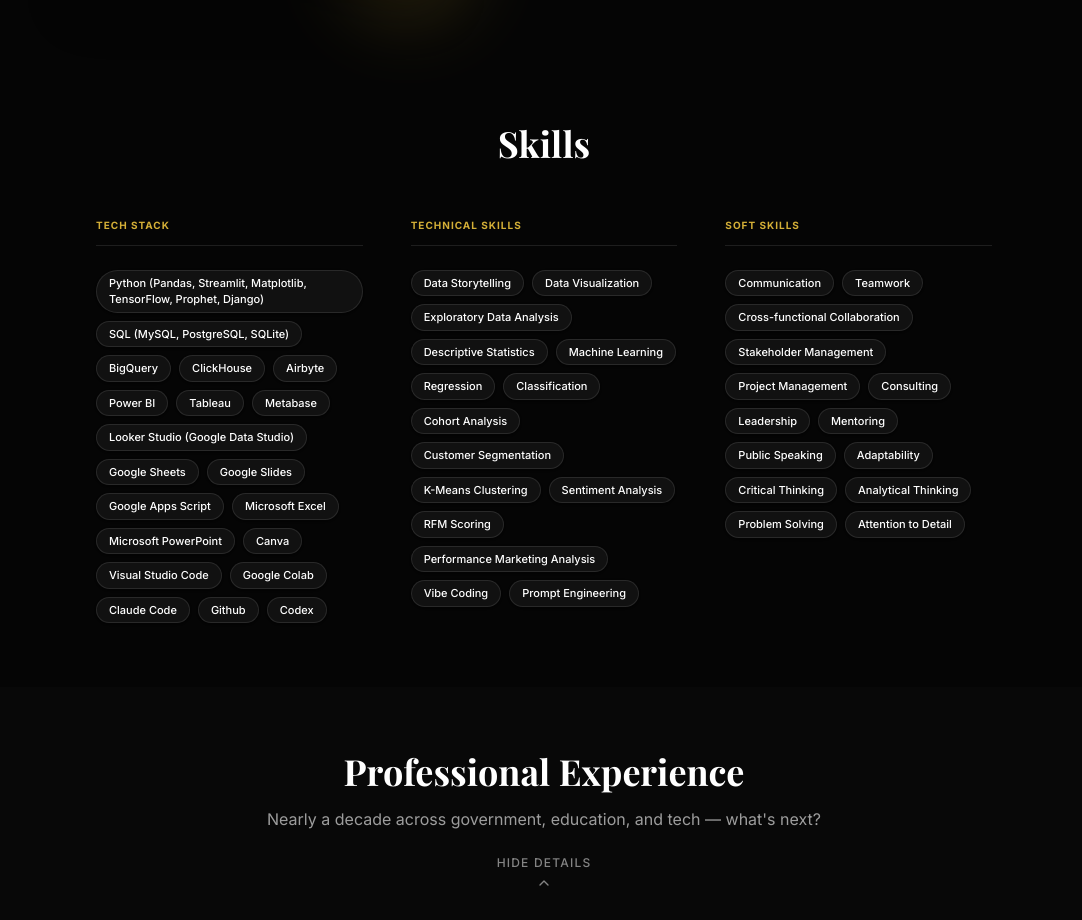
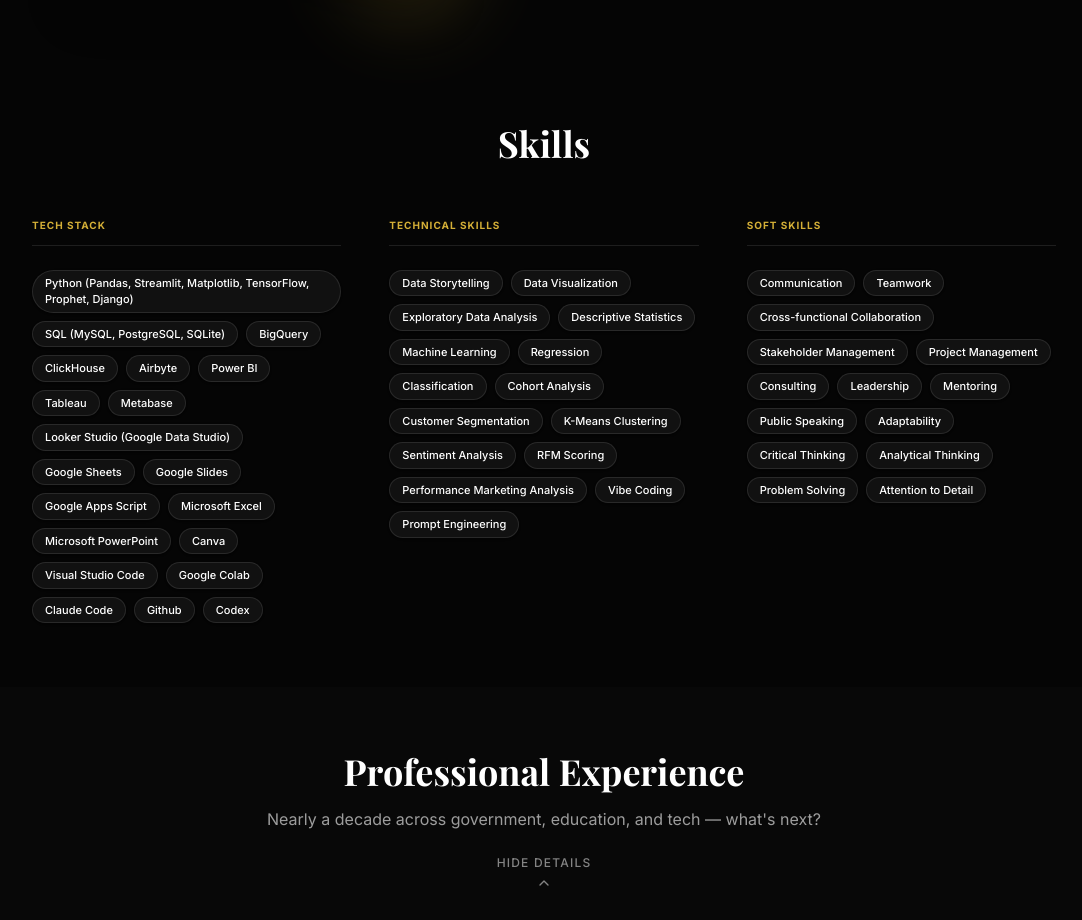
Before and after one commit to arguto1993/arguto1993.github.io, a React (Vite) app: page / in a window 1280 px wide. Shown: the part 1380-2300 px from the top of the page, without its empty margins (96-1178 px from the left). Built offline with nearby package versions, Linux system fonts and the light colour scheme; a web font is replaced by a local one.

Commit message:
update max-w-5xl Skills

```diff
--- a/src/components/Skills.tsx
+++ b/src/components/Skills.tsx
@@ -12,7 +12,7 @@ export const Skills: React.FC = () => {
         whileInView={{ opacity: 1, y: 0 }}
         viewport={{ once: true }}
         transition={{ duration: 0.6 }}
-        className="max-w-4xl mx-auto"
+        className="max-w-5xl mx-auto"
       >
         <h2 className="text-4xl font-serif font-bold mb-12 text-center">{skills.title}</h2>
         <div className="grid md:grid-cols-3 gap-12">
```
